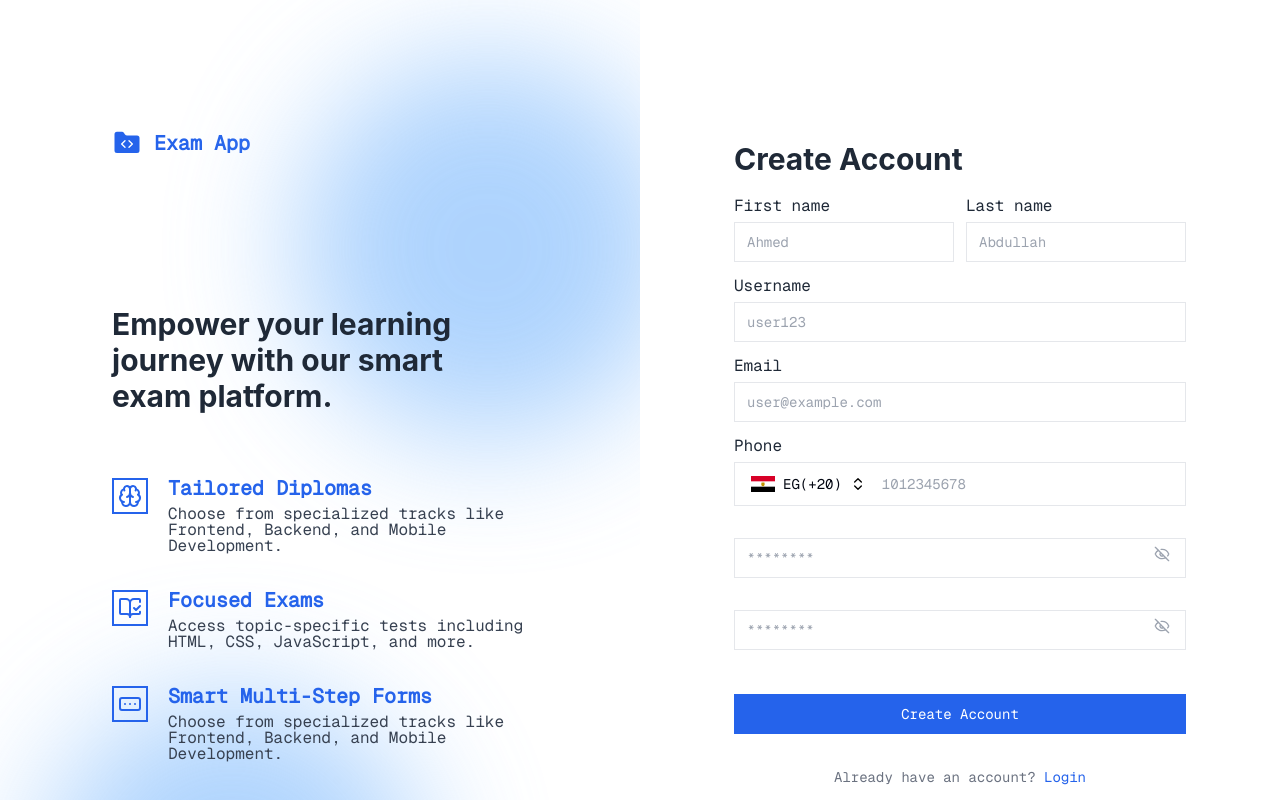
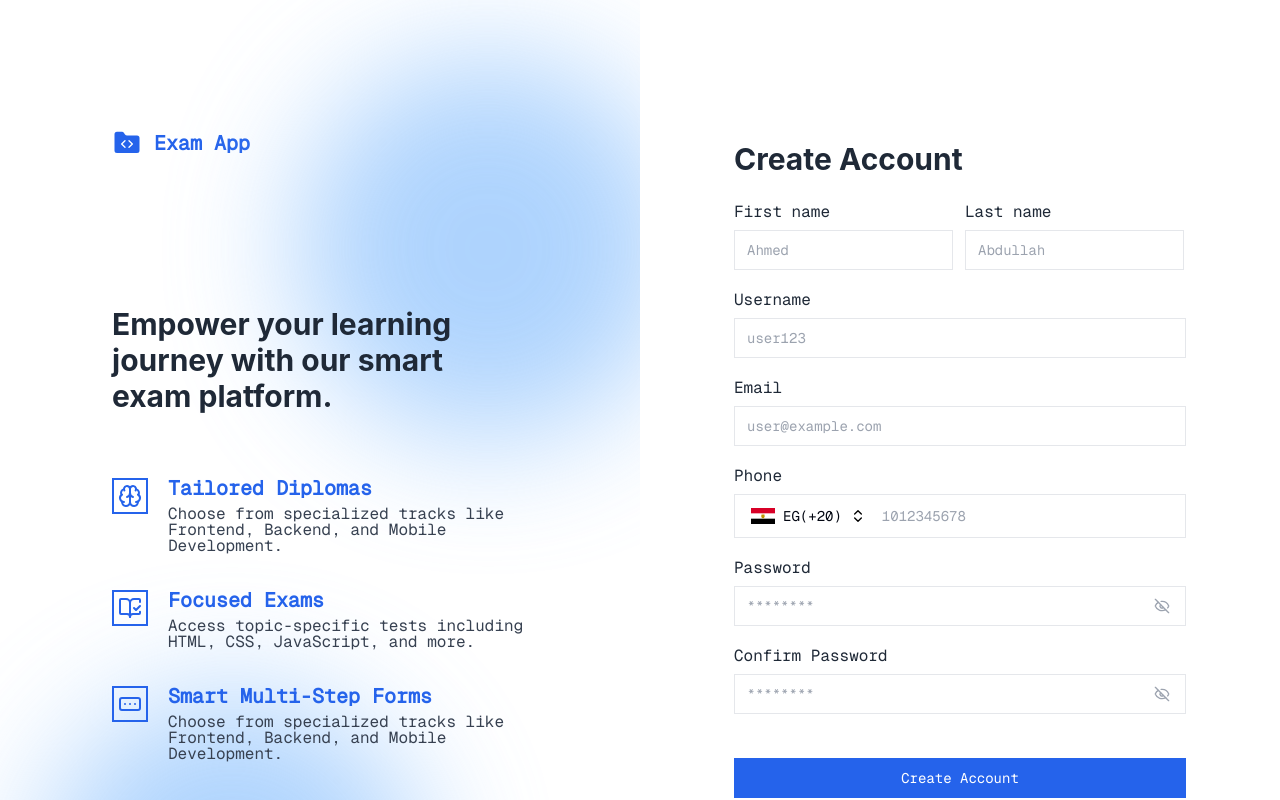
Before and after one commit to Aya-Mohammed-Hussien/Exam-App-Using-Next-Version14-, a Next.js app: page /register in a window 1280 px wide. Shown: the top 800 px of the page. Built offline with nearby package versions, Linux system fonts and the light colour scheme.

Commit message:
Signup Integration Form

```diff
--- a/src/app/(authentication)/register/_components/register-form.tsx
+++ b/src/app/(authentication)/register/_components/register-form.tsx
@@ -2,72 +2,243 @@
 
 import PasswordField from "@/components/shared/password-filed";
 import { PhoneInput } from "@/components/shared/phone-input";
-import UserDataField from "@/components/shared/user-data-field";
 import { Button } from "@/components/ui/button";
 import { Card, CardContent, CardFooter } from "@/components/ui/card";
+import { registerSchema, RegisterValues } from "@/lib/schemas/auth.schema";
+import { zodResolver } from "@hookform/resolvers/zod";
 import Link from "next/link";
+import { SubmitHandler, useForm } from "react-hook-form";
+import useRegister from "../_hooks/use-register";
+import {
+  Form,
+  FormControl,
+  FormField,
+  FormItem,
+  FormLabel,
+  FormMessage,
+} from "@/components/ui/form";
+import { Input } from "@/components/ui/input";
+import { CircleX, LoaderCircle } from "lucide-react";
 
 export default function RegisterForm() {
+  //Form
+  const form = useForm<RegisterValues>({
+    defaultValues: {
+      firstName: "",
+      lastName: "",
+      username: "",
+      email: "",
+      phone: "",
+      password: "",
+      rePassword: "",
+    },
+    resolver: zodResolver(registerSchema),
+  });
+  const { isValid, isSubmitted } = form.formState;
+
+  //Mutations
+  const { isPending, error, register } = useRegister();
+
+  //Functions
+  const onSubmit: SubmitHandler<RegisterValues> = (values) => {
+    register(values);
+  };
+
   return (
-    <Card className="border-none shadow-none w-[28.25rem]">
-      <form>
-        <CardContent className="flex flex-col gap-4 p-0 mb-11">
+    <Form {...form}>
+      <Card className="w-[28.25rem] border-none shadow-none">
+        <form onSubmit={form.handleSubmit(onSubmit)}>
+          <CardContent className="mb-11 flex flex-col gap-4 p-0">
             <div className="flex gap-3">
               {/* First Name */}
-            <UserDataField
-              id="first-name"
+              <FormField
+                name="firstName"
+                control={form.control}
+                render={({ field, fieldState }) => (
+                  <FormItem>
+                    {/* Label */}
+                    <FormLabel>First name</FormLabel>
+                    <FormControl>
+                      {/* Field */}
+                      <Input
+                        type="text"
+                        {...field}
                         placeholder="Ahmed"
-              type="text"
-              label="First name"
+                        error={!!fieldState.error || !!error}
+                      />
+                    </FormControl>
+                    {/* Message */}
+                    <FormMessage />
+                  </FormItem>
+                )}
               />
 
               {/* Last Name */}
-            <UserDataField
-              id="last-name"
+              <FormField
+                name="lastName"
+                control={form.control}
+                render={({ field, fieldState }) => (
+                  <FormItem>
+                    {/* Label */}
+                    <FormLabel>Last name</FormLabel>
+                    <FormControl>
+                      {/* Field */}
+                      <Input
+                        type="text"
+                        {...field}
                         placeholder="Abdullah"
-              type="text"
-              label="Last name"
+                        error={!!fieldState.error || !!error}
+                      />
+                    </FormControl>
+                    {/* Message */}
+                    <FormMessage />
+                  </FormItem>
+                )}
               />
             </div>
 
             {/* Username */}
-          <UserDataField
-            id="username"
+            <FormField
+              name="username"
+              control={form.control}
+              render={({ field, fieldState }) => (
+                <FormItem>
+                  {/* Label */}
+                  <FormLabel>Username</FormLabel>
+                  <FormControl>
+                    {/* Field */}
+                    <Input
+                      type="text"
+                      {...field}
                       placeholder="user123"
-            type="text"
-            label="Username"
+                      error={!!fieldState.error || !!error}
+                    />
+                  </FormControl>
+                  {/* Message */}
+                  <FormMessage />
+                </FormItem>
+              )}
             />
 
             {/* email */}
-          <UserDataField
-            id="email"
+            <FormField
+              name="email"
+              control={form.control}
+              render={({ field, fieldState }) => (
+                <FormItem>
+                  {/* Label */}
+                  <FormLabel>Email</FormLabel>
+                  <FormControl>
+                    {/* Field */}
+                    <Input
+                      type="email"
+                      {...field}
                       placeholder="user@example.com"
-            type="email"
-            label="Email"
+                      error={!!fieldState.error || !!error}
+                    />
+                  </FormControl>
+                  {/* Message */}
+                  <FormMessage />
+                </FormItem>
+              )}
             />
 
             {/* Phone */}
-            <PhoneInput label="Phone" id="phone" type="tel" />
+            <FormField
+              name="phone"
+              control={form.control}
+              render={({ field, fieldState }) => (
+                <FormItem>
+                  {/* Label */}
+                  <FormLabel>Phone</FormLabel>
+                  <FormControl>
+                    {/* Field */}
+                    <PhoneInput
+                      {...field}
+                      error={!!fieldState.error || !!error}
+                    />
+                  </FormControl>
+                  {/* Message */}
+                  <FormMessage />
+                </FormItem>
+              )}
+            />
 
             {/* Password */}
-          <PasswordField id="password"  />
+            <FormField
+              name="password"
+              control={form.control}
+              render={({ field, fieldState }) => (
+                <FormItem>
+                  {/* Label */}
+                  <FormLabel>Password</FormLabel>
+                  <FormControl>
+                    {/* Field */}
+                    <PasswordField
+                      {...field}
+                      error={!!fieldState.error || !!error}
+                    />
+                  </FormControl>
+                  {/* Message */}
+                  <FormMessage />
+                </FormItem>
+              )}
+            />
 
             {/* Confirm Password */}
-          <PasswordField id="confirmPassword" />
+            <FormField
+              name="rePassword"
+              control={form.control}
+              render={({ field, fieldState }) => (
+                <FormItem>
+                  {/* Label */}
+                  <FormLabel>Confirm Password</FormLabel>
+                  <FormControl>
+                    {/* Field */}
+                    <PasswordField
+                      {...field}
+                      error={!!fieldState.error || !!error}
+                    />
+                  </FormControl>
+                  {/* Message */}
+                  <FormMessage />
+                </FormItem>
+              )}
+            />
           </CardContent>
+
+          {/* Error */}
+          {error && (
+            <div className="relative mb-9 flex w-full items-center justify-center border-[0.0625rem] border-red-600 bg-red-50 py-3">
+              <div className="absolute left-1/2 top-0 -translate-x-1/2 -translate-y-1/2 bg-white text-red-600">
+                <CircleX size={18} />
+              </div>
+              <p className="text-center font-geist text-sm font-normal text-red-600">
+                {error.message}
+              </p>
+            </div>
+          )}
 
           <CardFooter className="flex flex-col gap-9 p-0">
             {/* Register Button */}
             <Button
+              disabled={isPending || (!isValid && isSubmitted)}
               type="submit"
-            className="w-full bg-blue-600 font-geist text-sm font-medium align-middle text-white"
+              className="w-full bg-blue-600 align-middle font-geist text-sm font-medium text-white"
             >
-            Create Account
+              {isPending ? (
+                <div className="animate-spin">
+                  <LoaderCircle />
+                </div>
+              ) : (
+                " Create Account"
+              )}
             </Button>
+
             {/* Already Having Account */}
             <Link
               href="/login"
-            className="text-blue-600 text-sm tracking-normal font-geist font-medium align-middle leading-[100%]"
+              className="align-middle font-geist text-sm font-medium leading-[100%] tracking-normal text-blue-600"
             >
               <span className="text-gray-500">Already have an account? </span>{" "}
               Login
@@ -75,5 +246,6 @@ export default function RegisterForm() {
           </CardFooter>
         </form>
       </Card>
+    </Form>
   );
 }
--- a/src/app/layout.tsx
+++ b/src/app/layout.tsx
@@ -18,3 +18,7 @@ export default function RootLayout({
     </html>
   );
 }
+
+
+// Email Aya15@gmail.com
+// Password Aya@@2210
--- a/src/components/shared/password-filed.tsx
+++ b/src/components/shared/password-filed.tsx
@@ -1,19 +1,22 @@
 "use client";
 import { Input } from "@/components/ui/input";
 import { Eye, EyeOff } from "lucide-react";
-import { useState } from "react";
+import React, { useState } from "react";
 import { Button } from "../ui/button";
 
 type PasswordFieldProps = React.ComponentProps<typeof Input> ;
 
-export default function PasswordField(props: PasswordFieldProps) {
-  const [showPassword, setShowPassword] = useState(false);
+const PasswordField = React.forwardRef<HTMLInputElement , PasswordFieldProps>(
+  ({ className, ...props }, ref) => {
+const [showPassword, setShowPassword] = useState(false);
   const togglePasswordVisiblity = () => setShowPassword(!showPassword);
 
   return (
     <div className="relative mt-2">
       <Input
+      ref={ref}
         {...props}
+        className={className}
         type={showPassword ? "text" : "password"}
         placeholder={props.placeholder ?? "********"}
       />
@@ -31,4 +34,8 @@ export default function PasswordField(props: PasswordFieldProps) {
       </Button>
     </div>
   );
-}
+})
+
+PasswordField.displayName = "PasswordField";
+
+export default PasswordField;
--- a/src/components/shared/phone-input.tsx
+++ b/src/components/shared/phone-input.tsx
@@ -39,7 +39,7 @@ const PhoneInput: React.ForwardRefExoticComponent<PhoneInputProps> =
   React.forwardRef<React.ElementRef<typeof RPNInput.default>, PhoneInputProps>(
     ({ className, onChange, value, id, label, ...props }, ref) => {
       return (
-        <div className="flex flex-col gap-2">
+        <div className="flex flex-col">
           <Label htmlFor={id} >
             {label}
           </Label>
--- a/src/lib/schemas/password.schema.ts
+++ b/src/lib/schemas/password.schema.ts
@@ -3,6 +3,7 @@ import * as z from "zod";
 export const passwordSchema = z.object({
   password: z
     .string()
+    .min(1, "Password is required")
     .min(8, { message: "Password must be at least 8 characters long" })
     .refine((val) => /[A-Z]/.test(val), {
       message: "Password must include at least one uppercase letter",
--- /dev/null
+++ b/src/lib/utils/phone.util.ts
@@ -0,0 +1,6 @@
+export const transformedPhone = (phone: string) => {
+  if (phone.startsWith("+20")) {
+    return 0 + phone.slice(3);
+  }
+  return phone;
+};
```
Also changed, not shown: src/lib/schemas/auth.schema.ts (+35 -15 lines). Lines whose indentation alone changed are shown as unchanged.
